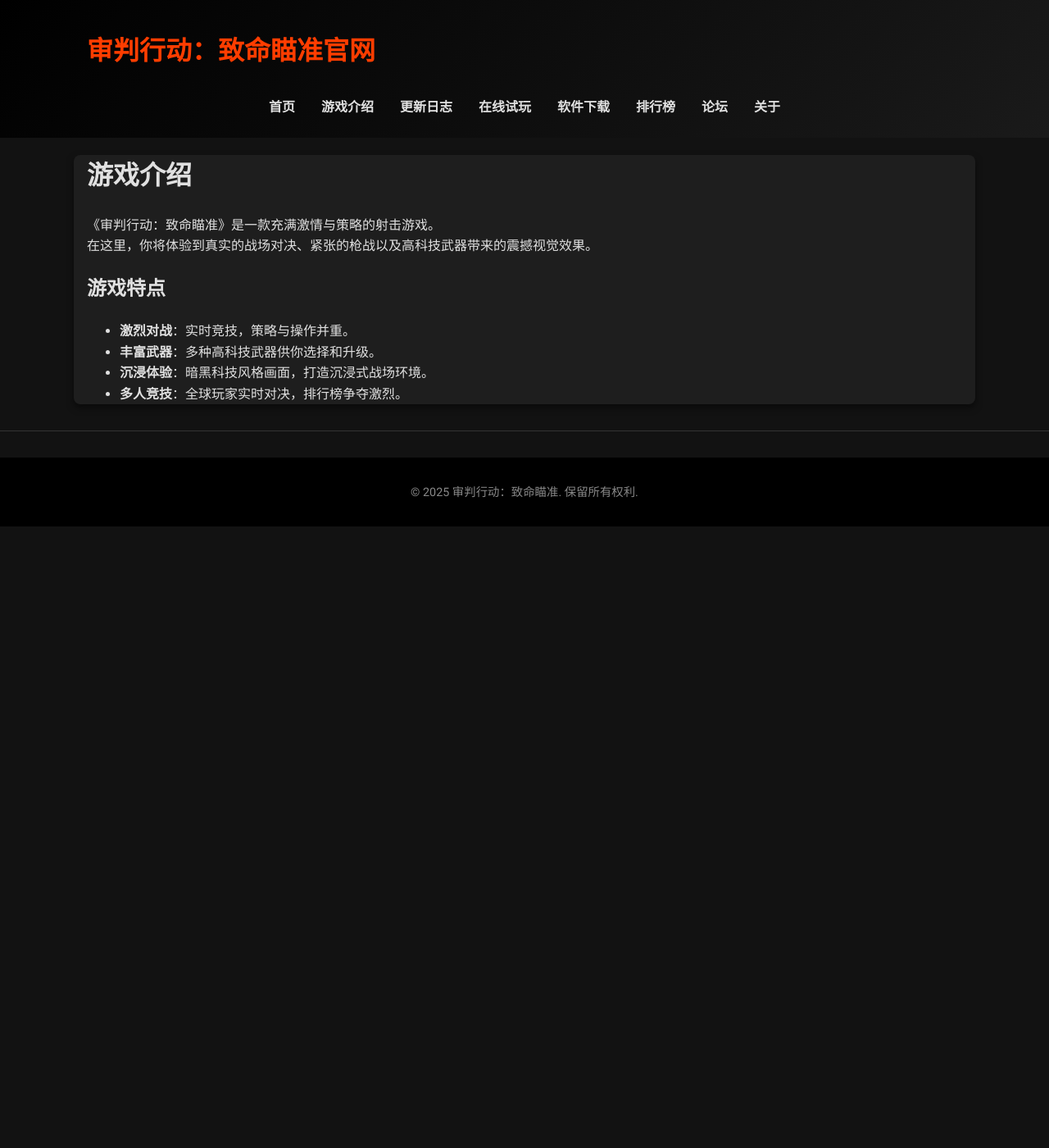
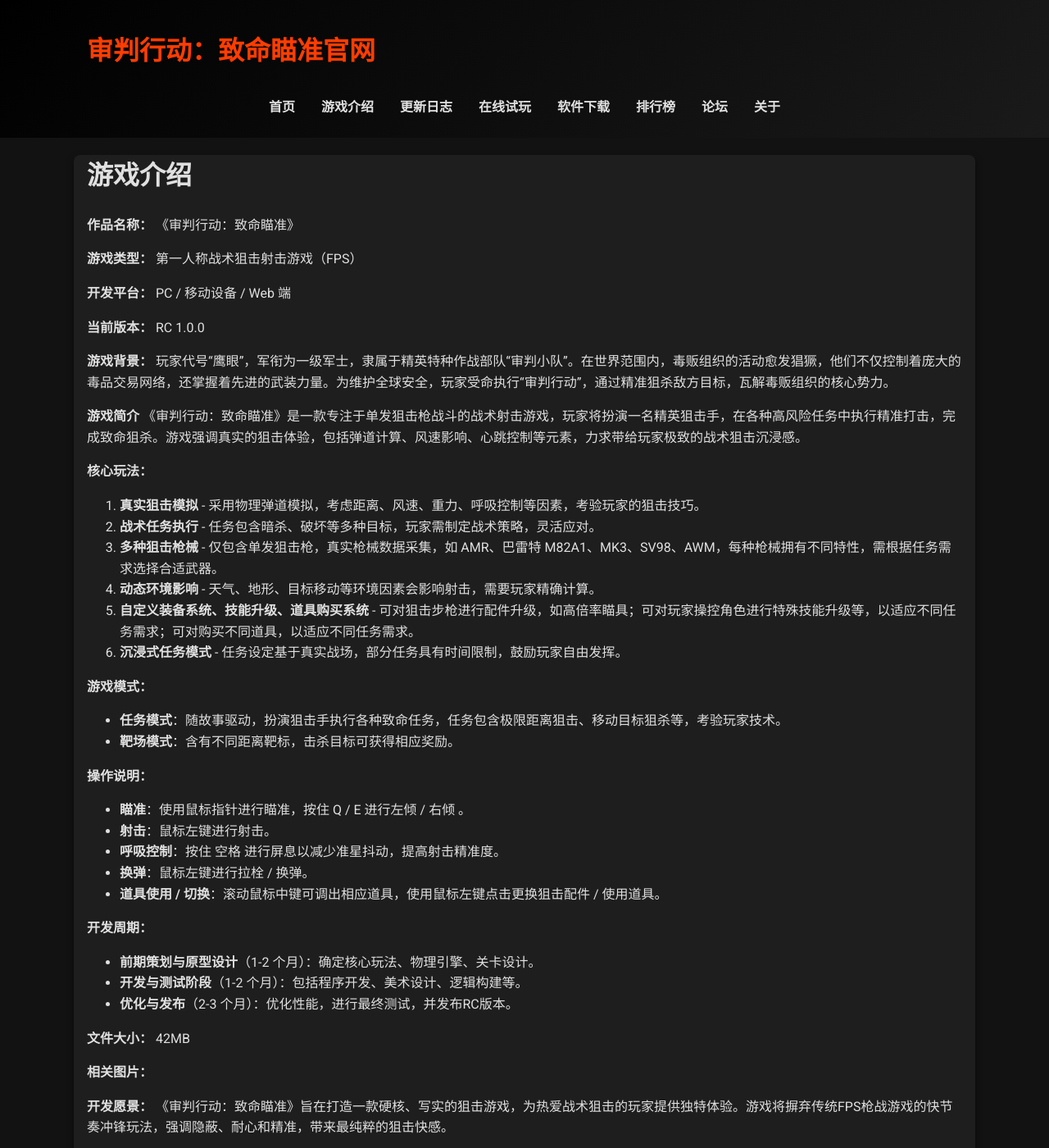
Before and after one commit to Tactgame/tactgame.github.io, a Jekyll site: the page built from intro.md, in a window 1280 px wide and 1400 px high. Shown: the whole window at 82% size. Built offline with Jekyll 4.4.1, drawn with Linux system fonts in a browser that asks for light colours; comment, search, counter and statistics services are not loaded; some of the changed text lies outside the part shown.

Commit message:
Update intro.md

```diff
--- a/intro.md
+++ b/intro.md
@@ -6,11 +6,66 @@ permalink: /intro/
 
 # 游戏介绍
 
-《审判行动：致命瞄准》是一款充满激情与策略的射击游戏。
-在这里，你将体验到真实的战场对决、紧张的枪战以及高科技武器带来的震撼视觉效果。
+**作品名称：**
+《审判行动：致命瞄准》
 
-## 游戏特点
-- **激烈对战**：实时竞技，策略与操作并重。
-- **丰富武器**：多种高科技武器供你选择和升级。
-- **沉浸体验**：暗黑科技风格画面，打造沉浸式战场环境。
-- **多人竞技**：全球玩家实时对决，排行榜争夺激烈。
+**游戏类型：**
+第一人称战术狙击射击游戏（FPS）
+
+**开发平台：**
+PC / 移动设备 / Web 端
+
+**当前版本：**
+RC 1.0.0
+
+**游戏背景：**
+玩家代号“鹰眼”，军衔为一级军士，隶属于精英特种作战部队“审判小队”。在世界范围内，毒贩组织的活动愈发猖獗，他们不仅控制着庞大的毒品交易网络，还掌握着先进的武装力量。为维护全球安全，玩家受命执行“审判行动”，通过精准狙杀敌方目标，瓦解毒贩组织的核心势力。
+
+**游戏简介**
+《审判行动：致命瞄准》是一款专注于单发狙击枪战斗的战术射击游戏，玩家将扮演一名精英狙击手，在各种高风险任务中执行精准打击，完成致命狙杀。游戏强调真实的狙击体验，包括弹道计算、风速影响、心跳控制等元素，力求带给玩家极致的战术狙击沉浸感。
+
+**核心玩法：**
+
+1. **真实狙击模拟** - 采用物理弹道模拟，考虑距离、风速、重力、呼吸控制等因素，考验玩家的狙击技巧。
+2. **战术任务执行** - 任务包含暗杀、破坏等多种目标，玩家需制定战术策略，灵活应对。
+3. **多种狙击枪械** - 仅包含单发狙击枪，真实枪械数据采集，如 AMR、巴雷特 M82A1、MK3、SV98、AWM，每种枪械拥有不同特性，需根据任务需求选择合适武器。
+4. **动态环境影响** - 天气、地形、目标移动等环境因素会影响射击，需要玩家精确计算。
+5. **自定义装备系统、技能升级、道具购买系统** - 可对狙击步枪进行配件升级，如高倍率瞄具；可对玩家操控角色进行特殊技能升级等，以适应不同任务需求；可对购买不同道具，以适应不同任务需求。
+6. **沉浸式任务模式** - 任务设定基于真实战场，部分任务具有时间限制，鼓励玩家自由发挥。
+
+**游戏模式：**
+
+- **任务模式**：随故事驱动，扮演狙击手执行各种致命任务，任务包含极限距离狙击、移动目标狙杀等，考验玩家技术。
+- **靶场模式**：含有不同距离靶标，击杀目标可获得相应奖励。
+
+**操作说明：**
+
+- **瞄准**：使用鼠标指针进行瞄准，按住 Q / E 进行左倾 / 右倾 。
+- **射击**：鼠标左键进行射击。
+- **呼吸控制**：按住 空格 进行屏息以减少准星抖动，提高射击精准度。
+- **换弹**：鼠标左键进行拉栓 / 换弹。
+- **道具使用 / 切换**：滚动鼠标中键可调出相应道具，使用鼠标左键点击更换狙击配件 / 使用道具。
+
+**开发周期：**
+
+- **前期策划与原型设计**（1-2 个月）：确定核心玩法、物理引擎、关卡设计。
+- **开发与测试阶段**（1-2 个月）：包括程序开发、美术设计、逻辑构建等。
+- **优化与发布**（2-3 个月）：优化性能，进行最终测试，并发布RC版本。
+
+**文件大小：** 42MB
+
+**相关图片：**
+
+**开发愿景：**
+《审判行动：致命瞄准》旨在打造一款硬核、写实的狙击游戏，为热爱战术狙击的玩家提供独特体验。游戏将摒弃传统FPS枪战游戏的快节奏冲锋玩法，强调隐蔽、耐心和精准，带来最纯粹的狙击快感。
+
+**游戏官网：** [点击访问](https://tactgame.github.io/)
+
+**详情链接：**
+
+- **枪械数据详情：** [点击访问](https://tactgame.github.io/intro/)
+- **游戏论坛：** [点击访问](https://tactgame.github.io/forum/)
+- **游戏总排行榜：** [点击访问](https://tactgame.github.io/leaderboard/)
+- **游戏下载链接：** [点击访问](https://tactgame.github.io/download/)
+- **更新日志：** [点击访问](https://tactgame.github.io/changelog/)
+- **关于我们：** [点击访问](https://tactgame.github.io/about/)
```
